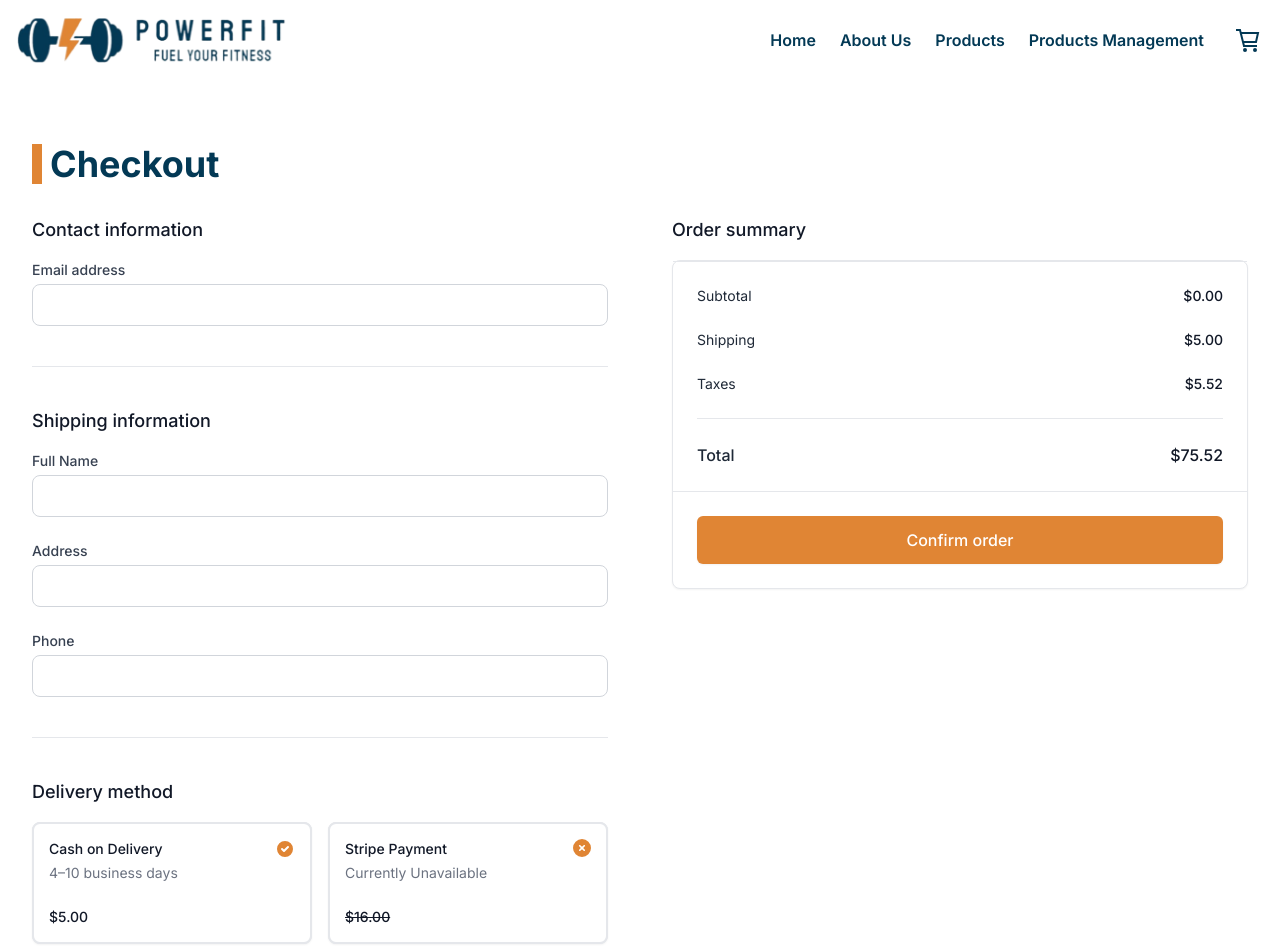
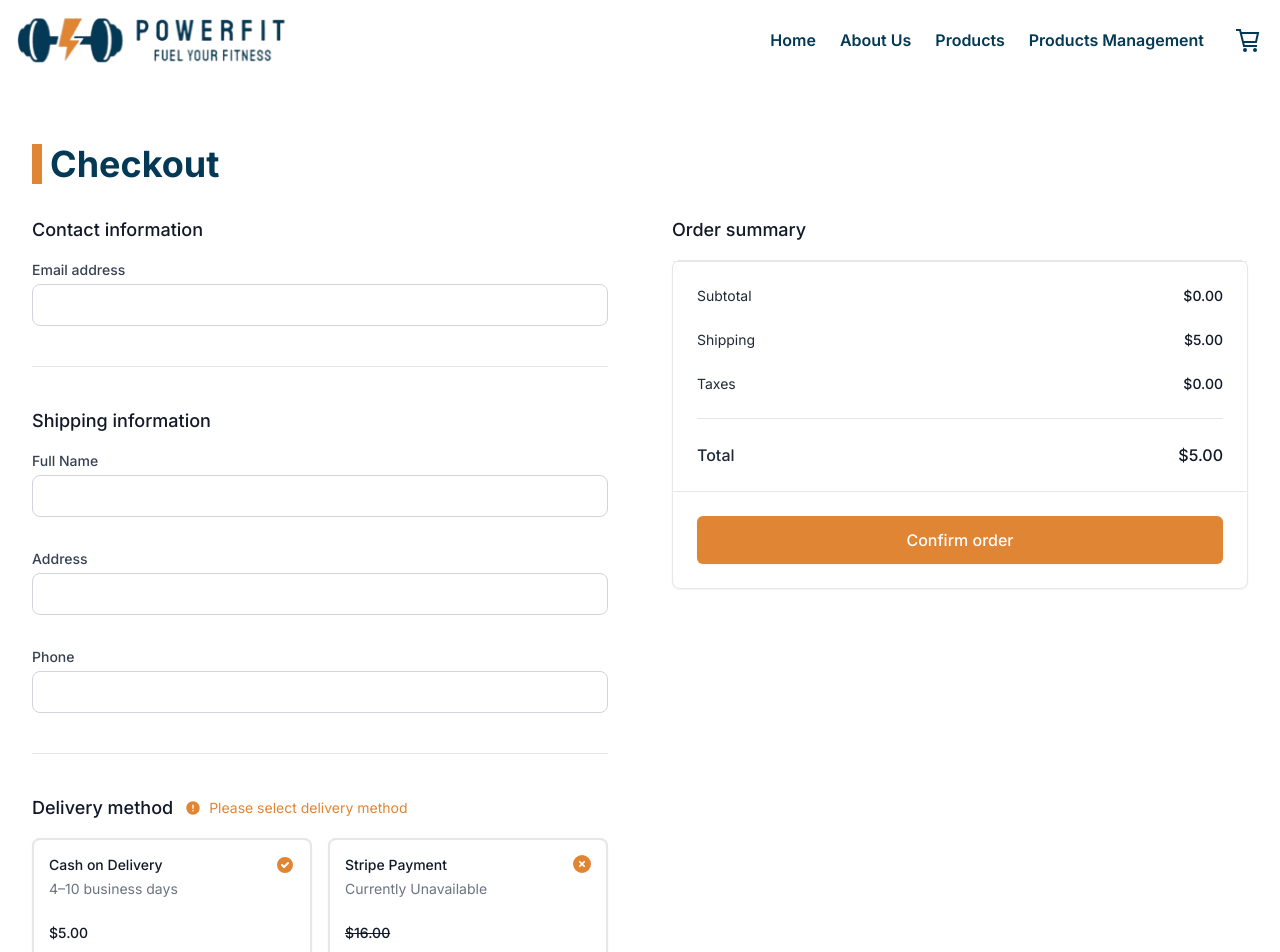
Before and after one commit to NafizUddin/ApolloB3A4-PowerFit-Client-Side, a React (Vite) app: page /checkout in a window 1280 px wide. Shown: the top 952 px of the page. Built offline with nearby package versions, Linux system fonts and the light colour scheme.

Commit message:
addde form submit in checkout

```diff
--- a/src/pages/Checkout.tsx
+++ b/src/pages/Checkout.tsx
@@ -1,9 +1,10 @@
 import { removeProduct } from "../redux/features/products/productSlice";
 import { useAppDispatch, useAppSelector } from "../redux/hook";
-import { useState } from "react";
+import { ReactNode, useState } from "react";
 import { useForm } from "react-hook-form";
 import toast from "react-hot-toast";
 import { FaCircleXmark } from "react-icons/fa6";
+import { RiErrorWarningFill } from "react-icons/ri";
 
 const Checkout = () => {
   const { handleSubmit, formState, control, register, reset } = useForm();
@@ -21,17 +22,30 @@ const Checkout = () => {
     toast.success("Product removed successfully!");
   };
 
+  const shipping = 5;
+  const taxes = subtotal * 0.05;
+  const total = subtotal + shipping + taxes;
+
+  const handlePlaceOrder = async (formData) => {
+    if (!togglePayment) {
+      return toast.error("Please select delivery method");
+    }
+  };
+
   return (
     <div>
       <main className="max-w-7xl mx-auto pt-16 pb-24 px-4 sm:px-6 lg:px-8">
-        <div className="max-w-2xl mx-auto lg:max-w-none">
+        <form
+          onSubmit={handleSubmit(handlePlaceOrder)}
+          className="max-w-2xl mx-auto lg:max-w-none"
+        >
           <div className="mb-8">
             <h1 className="text-3xl lg:text-4xl text-[#033955] border-l-[10px] border-[#e08534] pl-2 font-bold">
               Checkout
             </h1>
           </div>
 
-          <form className="lg:grid lg:grid-cols-2 lg:gap-x-12 xl:gap-x-16">
+          <div className="lg:grid lg:grid-cols-2 lg:gap-x-12 xl:gap-x-16">
             <div>
               <div>
                 <h2 className="text-lg font-medium text-gray-900">
@@ -48,11 +62,17 @@ const Checkout = () => {
                   <div className="mt-1">
                     <input
                       type="email"
-                      id="email-address"
-                      name="email-address"
-                      autoComplete="email"
+                      {...register("email", {
+                        required: {
+                          value: true,
+                          message: "User Email is required",
+                        },
+                      })}
                       className="block w-full bg-transparent p-2 border border-gray-300 outline-none invalid:border-orange-500 transition placeholder-slate-400 focus:ring-1 focus:border-orange-500 rounded-lg focus:ring-[#e08534]"
                     />
+                    <p className="text-sm text-red-600 font-medium  mt-2">
+                      {errors?.email?.message as ReactNode}
+                    </p>
                   </div>
                 </div>
               </div>
@@ -73,11 +93,17 @@ const Checkout = () => {
                     <div className="mt-1">
                       <input
                         type="text"
-                        id="first-name"
-                        name="first-name"
-                        autoComplete="given-name"
+                        {...register("name", {
+                          required: {
+                            value: true,
+                            message: "Name is required",
+                          },
+                        })}
                         className="block w-full bg-transparent p-2 border border-gray-300 outline-none invalid:border-orange-500 transition placeholder-slate-400 focus:ring-1 focus:border-orange-500 rounded-lg focus:ring-[#e08534]"
                       />
+                      <p className="text-sm text-red-600 font-medium  mt-2">
+                        {errors?.name?.message as ReactNode}
+                      </p>
                     </div>
                   </div>
 
@@ -91,11 +117,17 @@ const Checkout = () => {
                     <div className="mt-1">
                       <input
                         type="text"
-                        id="first-name"
-                        name="first-name"
-                        autoComplete="given-name"
+                        {...register("address", {
+                          required: {
+                            value: true,
+                            message: "Address is required",
+                          },
+                        })}
                         className="block w-full bg-transparent p-2 border border-gray-300 outline-none invalid:border-orange-500 transition placeholder-slate-400 focus:ring-1 focus:border-orange-500 rounded-lg focus:ring-[#e08534]"
                       />
+                      <p className="text-sm text-red-600 font-medium  mt-2">
+                        {errors?.address?.message as ReactNode}
+                      </p>
                     </div>
                   </div>
 
@@ -109,9 +141,12 @@ const Checkout = () => {
                     <div className="mt-1">
                       <input
                         type="text"
-                        id="first-name"
-                        name="first-name"
-                        autoComplete="given-name"
+                        {...register("phone", {
+                          required: {
+                            value: true,
+                            message: "Phone Number is required",
+                          },
+                        })}
                         className="block w-full bg-transparent p-2 border border-gray-300 outline-none invalid:border-orange-500 transition placeholder-slate-400 focus:ring-1 focus:border-orange-500 rounded-lg focus:ring-[#e08534]"
                       />
                     </div>
@@ -121,9 +156,19 @@ const Checkout = () => {
 
               <div className="mt-10 border-t border-gray-200 pt-10">
                 <fieldset>
-                  <legend className="text-lg font-medium text-gray-900">
-                    Delivery method
-                  </legend>
+                  <div className="flex gap-3">
+                    <legend className="text-lg font-medium text-gray-900">
+                      Delivery method
+                    </legend>
+                    {!togglePayment && (
+                      <div className="flex gap-2 items-center">
+                        <RiErrorWarningFill className="text-[#e08534]" />
+                        <h1 className="text-sm text-[#e08534]">
+                          Please select delivery method
+                        </h1>
+                      </div>
+                    )}
+                  </div>
 
                   <div className="mt-4 grid grid-cols-1 gap-y-6 sm:grid-cols-2 sm:gap-x-4">
                     <label
@@ -166,9 +211,9 @@ const Checkout = () => {
                         aria-hidden="true"
                       >
                         <path
-                          fill-rule="evenodd"
+                          fillRule="evenodd"
                           d="M10 18a8 8 0 100-16 8 8 0 000 16zm3.707-9.293a1 1 0 00-1.414-1.414L9 10.586 7.707 9.293a1 1 0 00-1.414 1.414l2 2a1 1 0 001.414 0l4-4z"
-                          clip-rule="evenodd"
+                          clipRule="evenodd"
                         />
                       </svg>
 
@@ -178,15 +223,7 @@ const Checkout = () => {
                       ></div>
                     </label>
 
-                    <label className="relative bg-white border rounded-lg shadow-sm p-4 flex cursor-pointer focus:outline-none">
-                      <input
-                        type="radio"
-                        name="delivery-method"
-                        value="Express"
-                        className="sr-only"
-                        aria-labelledby="delivery-method-1-label"
-                        aria-describedby="delivery-method-1-description-0 delivery-method-1-description-1"
-                      />
+                    <label className="relative bg-white border rounded-lg shadow-sm p-4 flex focus:outline-none cursor-not-allowed">
                       <div className="flex-1 flex">
                         <div className="flex flex-col">
                           <span
@@ -292,19 +329,19 @@ const Checkout = () => {
                     <div className="flex items-center justify-between">
                       <dt className="text-sm">Shipping</dt>
                       <dd className="text-sm font-medium text-gray-900">
-                        $5.00
+                        ${shipping}.00
                       </dd>
                     </div>
                     <div className="flex items-center justify-between">
                       <dt className="text-sm">Taxes</dt>
                       <dd className="text-sm font-medium text-gray-900">
-                        $5.52
+                        ${taxes.toFixed(2)}
                       </dd>
                     </div>
                     <div className="flex items-center justify-between border-t border-gray-200 pt-6">
                       <dt className="text-base font-medium">Total</dt>
                       <dd className="text-base font-medium text-gray-900">
-                        $75.52
+                        ${total.toFixed(2)}
                       </dd>
                     </div>
                   </div>
@@ -320,8 +357,8 @@ const Checkout = () => {
                 </div>
               </div>
             </div>
-          </form>
-        </div>
+          </div>
+        </form>
       </main>
     </div>
   );
```
